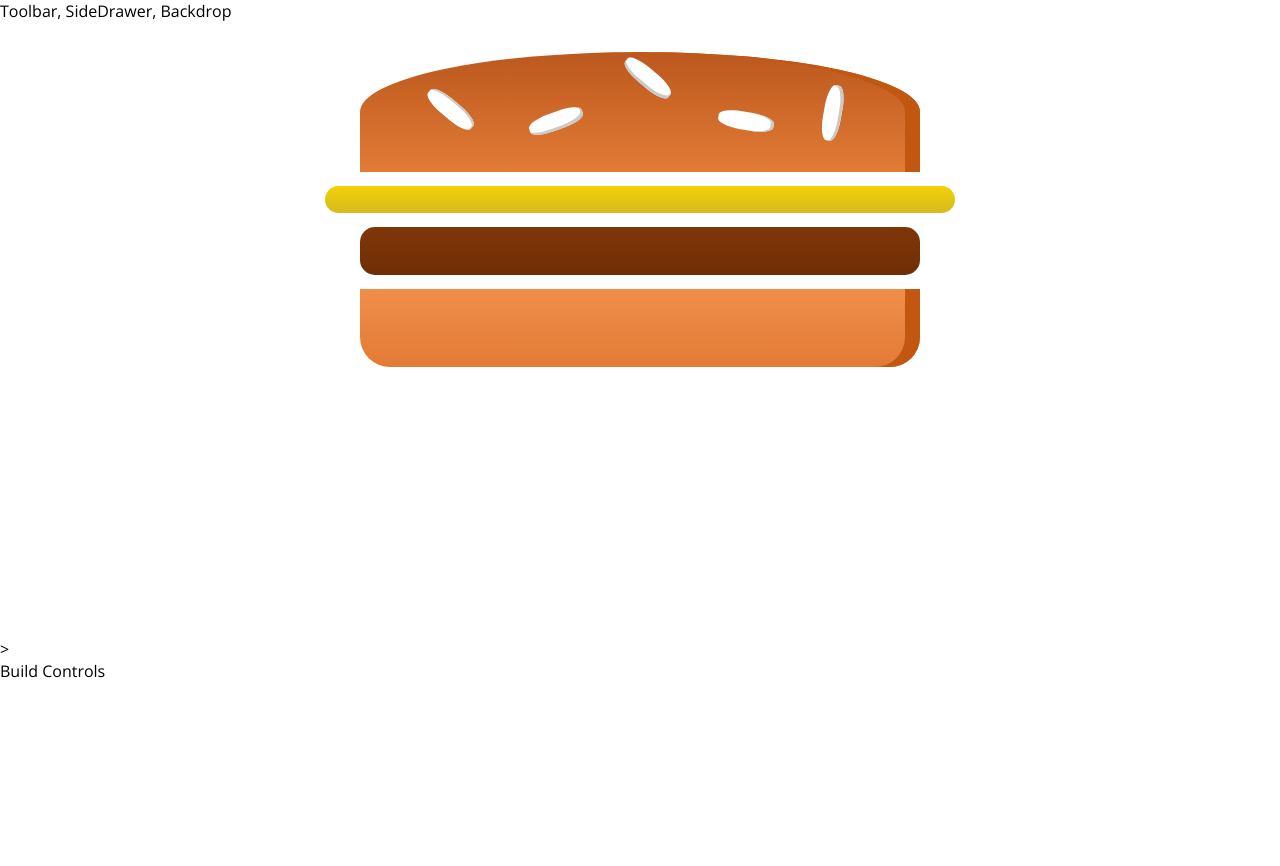
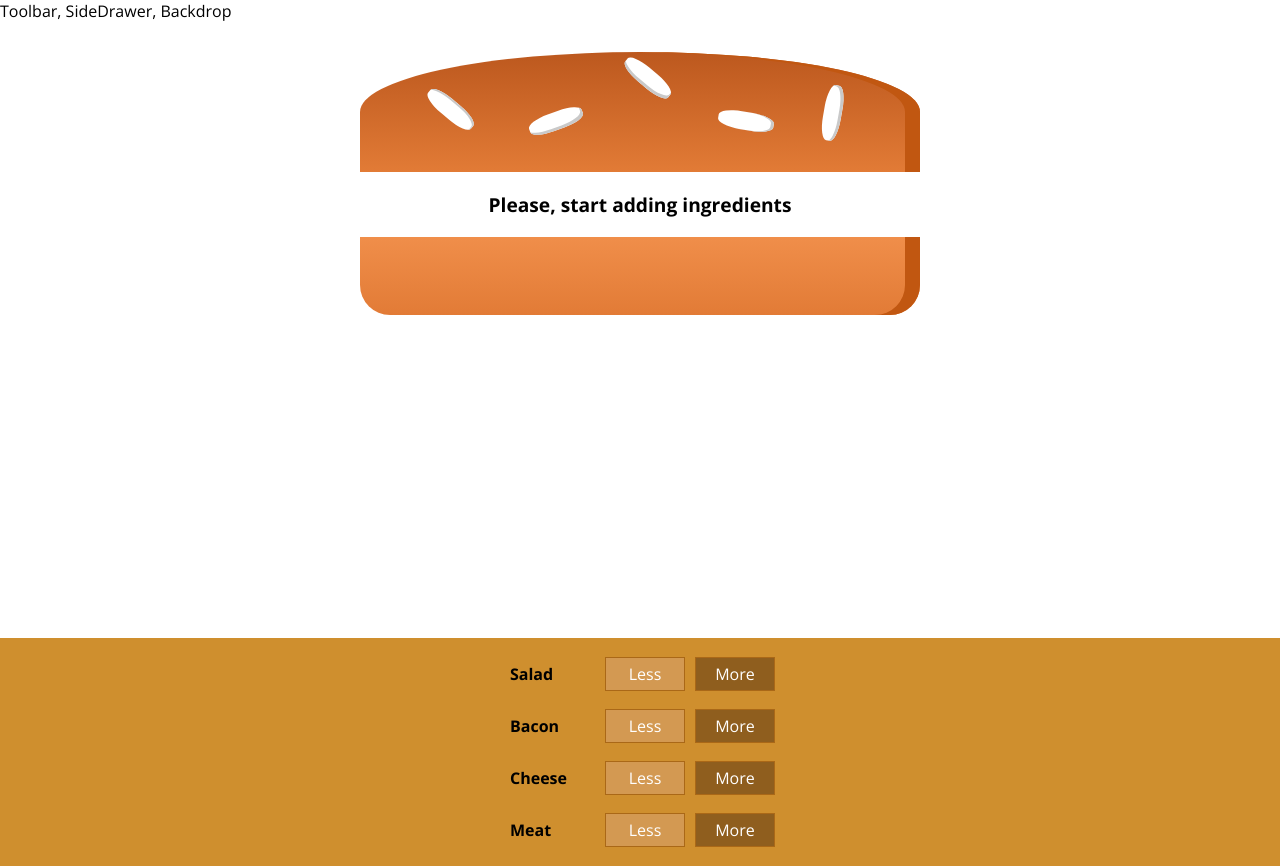
Before and after one commit to AndreiEgorov/my-sandwich-app, a React (Create React App) app: page / in a window 1280 px wide. Before the commit the page ends 800 px from the top, so only its background shows below. Built offline with nearby package versions, Linux system fonts and the light colour scheme.

Commit message:
add more components

```diff
--- /dev/null
+++ b/src/components/Burger/BuildControls/BuildControl/BuildControl.js
@@ -0,0 +1,14 @@
+import React from "react";
+import classes from './BuildControl.module.css';
+
+const BuildControl = (props) => {
+  return (
+    <div className={classes.BuildControl}>
+        <div className={classes.Label}>{props.label}</div>
+        <button className={classes.Less}>Less</button>
+        <button className={classes.More}>More</button>
+    </div>
+  )
+};
+
+export default BuildControl
--- /dev/null
+++ b/src/components/Burger/BuildControls/BuildControl/BuildControl.module.css
@@ -0,0 +1,56 @@
+.BuildControl {
+    display: flex;
+    justify-content: space-between;
+    align-items: center;
+    margin: 5px 0;
+}
+
+.BuildControl button {
+    display: block;
+    font: inherit;
+    padding: 5px;
+    margin: 0 5px;
+    width: 80px;
+    border: 1px solid #AA6817;
+    cursor: pointer;
+    outline: none;
+}
+
+.BuildControl button:disabled {
+    background-color: #AC9980;
+    border: 1px solid #7E7365;
+    color: #ccc;
+    cursor: default;
+}
+
+.BuildControl button:hover:disabled {
+    background-color: #AC9980;
+    color: #ccc;
+    cursor: not-allowed;
+}
+
+.Label {
+    padding: 10px;
+    font-weight: bold;
+    width: 80px;
+}
+
+.BuildControl .Less {
+    background-color: #D39952;
+    color: white;
+}
+
+.BuildControl .More {
+    background-color: #8F5E1E;
+    color: white;
+}
+
+.BuildControl .Less:hover, .BuildControl .Less:active {
+    background-color: #DAA972;
+    color: white;
+}
+
+.BuildControl .More:hover,.BuildControl .More:active {
+    background-color: #99703F;
+    color: white;
+}
--- /dev/null
+++ b/src/components/Burger/BuildControls/BuildControls.js
@@ -0,0 +1,21 @@
+import React from "react";
+import classes from "./BuildControls.module.css";
+import BuildControl from "./BuildControl/BuildControl";
+const controls = [
+  { label: "Salad", type: "salad" },
+  { label: "Bacon", type: "bacon" },
+  { label: "Cheese", type: "cheese" },
+  { label: "Meat", type: "meat" }
+];
+
+const BuildControls = () => {
+  return (
+    <div className={classes.BuildControls}>
+      {controls.map(control => (
+        <BuildControl key={control.label} label={control.label} />
+      ))}
+    </div>
+  );
+};
+
+export default BuildControls;
--- /dev/null
+++ b/src/components/Burger/BuildControls/BuildControls.module.css
@@ -0,0 +1,11 @@
+.BuildControls {
+    width: 100%;
+    background-color: #Cf8f2e;
+    display: flex;
+    flex-flow: column;
+    align-items: center;
+    box-shadow: 0 2px 1px #ccc;
+    margin: auto;
+    padding: 10px 0;
+
+}
--- a/src/components/Burger/Burger.js
+++ b/src/components/Burger/Burger.js
@@ -3,12 +3,20 @@
 import BurgerIngredient from "./BurgerIngredient/BurgerIngredient";
 
 const Burger = props => {
+  let transformedIngredients = Object.keys(props.ingredients).map(igKey => {
+    console.log(props.ingredients[igKey])
+    return [...Array(props.ingredients[igKey])].map((_, i) => {
+      return <BurgerIngredient key={igKey + i} type={igKey} />;
+    });
+  }).flat();
+  if(transformedIngredients.length === 0){
+    transformedIngredients = <p>Please, start adding ingredients</p>
+  }
   return (
     <div className={classes.Burger}>
-      <BurgerIngredient type='bread-top' />
-      <BurgerIngredient type='cheese' />
-      <BurgerIngredient type='meat' />
-      <BurgerIngredient type='bread-bottom' />
+      <BurgerIngredient type="bread-top" />
+      {transformedIngredients}
+      <BurgerIngredient type="bread-bottom" />
     </div>
   );
 };
--- a/src/containers/BurgerBuilder/BurgerBuilder.js
+++ b/src/containers/BurgerBuilder/BurgerBuilder.js
@@ -1,12 +1,21 @@
 import React, {Component} from 'react';
 import Burger from "../../components/Burger/Burger"
+import BuildControls from "../../components/Burger/BuildControls/BuildControls"
 
 class BurgerBuilder extends Component{
+    state = {
+        ingredients : {
+            salad: 0,
+            bacon: 0,
+            cheese:0,
+            meat: 0,
+        }
+    }
     render(){
         return(
             <React.Fragment>
-                <div><Burger/>></div>
-                <div>Build Controls</div>
+                <div><Burger ingredients={this.state.ingredients}/></div>
+                <div><BuildControls/></div>
 
             </React.Fragment>
         )
```
